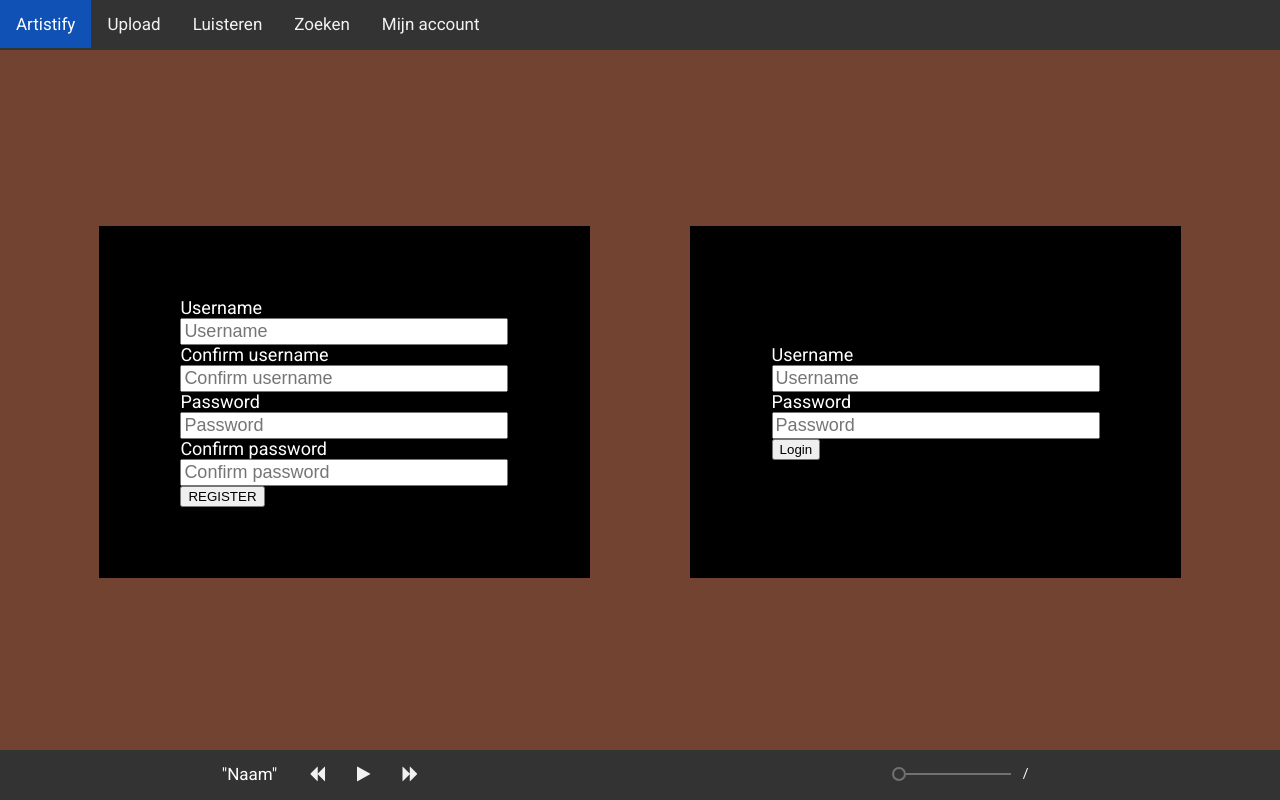
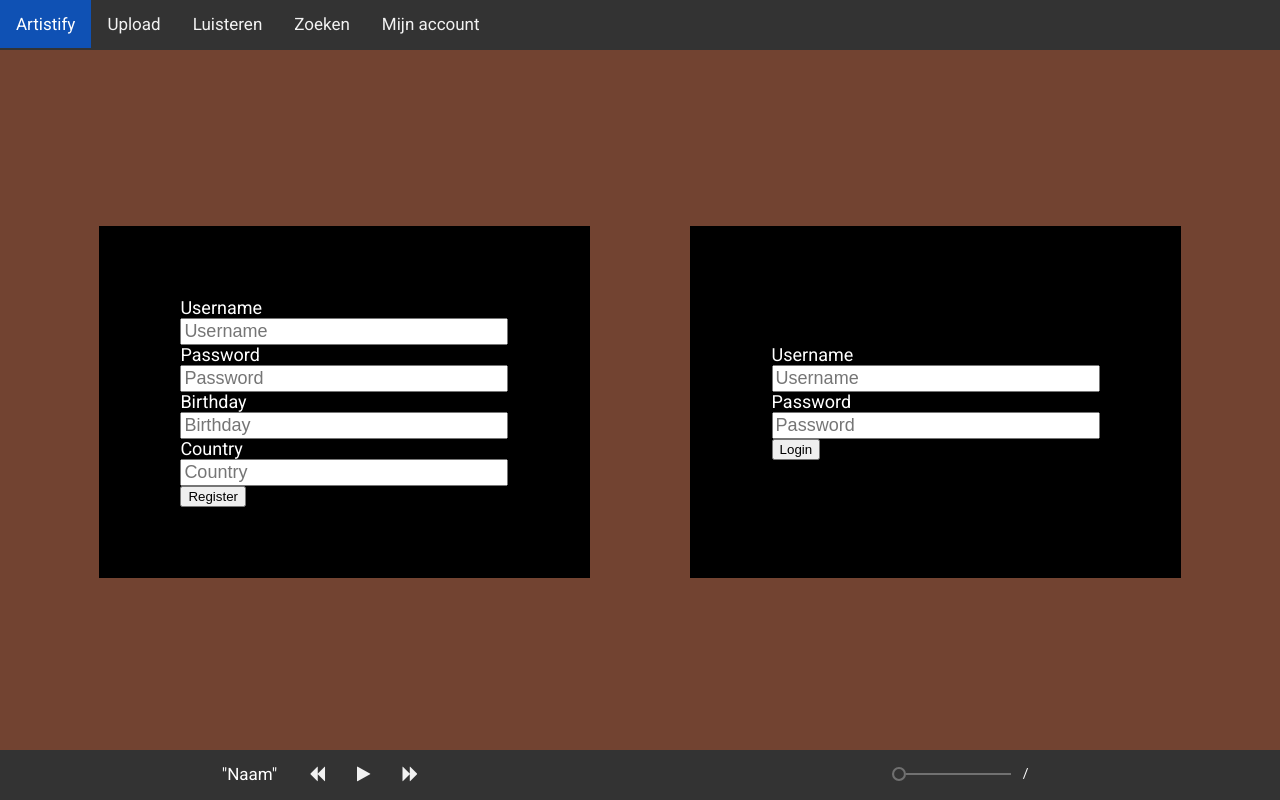
Before and after one commit to JosDJ/Project-2.4, an Angular app in the folder frontend/: page /login in a window 1280 px wide. Built offline with nearby package versions, Linux system fonts and the light colour scheme.

Commit message:
frontend registratie, nog niet af!

```diff
--- a/frontend/src/app/loginscreen/login/login.component.html
+++ b/frontend/src/app/loginscreen/login/login.component.html
@@ -15,19 +15,7 @@
             </mat-grid-tile>
             <mat-grid-tile class="bottombar" colspan="5" rowspan="10" [style.background]="'black'">
                 <div>
-                    <label class="item">Username </label>
-                    <input class="item" type="username" placeholder="Username" required>
-                    <br>
-                    <label class="item">Confirm username </label>
-                    <input class="item" type="username" placeholder="Confirm username" required>
-                    <br>
-                    <label class="item">Password </label>
-                    <input class="item" type="password" placeholder="Password" required>
-                    <br>
-                    <label class="item">Confirm password </label>
-                    <input class="item" type="password" placeholder="Confirm password" required>
-                    <br>
-                    <button class="registerbutton">REGISTER</button>
+                    <app-register></app-register>
                 </div>
             </mat-grid-tile>
             <mat-grid-tile class="bottombar" colspan="1" rowspan="10" >
--- a/frontend/src/app/loginscreen/loginscreen.module.ts
+++ b/frontend/src/app/loginscreen/loginscreen.module.ts
@@ -3,10 +3,11 @@ import { CommonModule } from '@angular/common';
 import { LoginComponent } from './login/login.component';
 import { MatGridListModule } from '@angular/material/grid-list';
 import { ReactiveFormsModule } from '@angular/forms';
-
+import {RegisterComponent} from './register/register.component';
 @NgModule({
   declarations: [
-    LoginComponent
+    LoginComponent,
+    RegisterComponent
   ],
   exports: [
     LoginComponent
--- /dev/null
+++ b/frontend/src/app/loginscreen/register/register.component.css
@@ -0,0 +1,30 @@
+.loginscreen {
+  height: calc(100vh - 6rem);
+  /* background-color: rgb(114, 67, 49); */
+}
+
+html, body {
+  height: 100%;
+  margin: 0;
+}
+
+.mygridlist {
+  height: 100%;
+  position: relative;
+}
+
+label {
+  color: white;
+  width: 25vw;
+  display: block;
+  font-size: large
+}
+
+input {
+  font-size: large;
+  width: 25vw;
+}
+
+.hide {
+  display: none;
+}
--- /dev/null
+++ b/frontend/src/app/loginscreen/register/register.component.html
@@ -0,0 +1,43 @@
+<div>
+  <div [style.color]="'white'" *ngIf="error" class="alert alert-danger">{{error}}</div>
+  <form [formGroup]="registerForm" (ngSubmit)="onSubmit()">
+    <div class="form-group">
+      <label for="username">Username</label>
+      <input type="text" placeholder="Username" formControlName="username" class="form-control"
+             [ngClass]="{ 'is-invalid': submitted && f.username.errors }"/>
+      <div *ngIf="submitted && f.username.errors" class="invalid-feedback">
+        <div [style.color]="'white'" *ngIf="f.username.errors.required">Username is required</div>
+      </div>
+    </div>
+    <div class="form-group">
+      <label for="password">Password</label>
+      <input type="password" placeholder="Password" formControlName="password" class="form-control"
+             [ngClass]="{ 'is-invalid': submitted && f.password.errors }"/>
+      <div *ngIf="submitted && f.password.errors" class="invalid-feedback">
+        <div [style.color]="'white'" *ngIf="f.password.errors.required">Password is required</div>
+      </div>
+    </div>
+    <div class="form-group">
+      <label for="birthday">Birthday</label>
+      <input type="text" placeholder="Birthday" formControlName="birthday" class="form-control"
+             [ngClass]="{ 'is-invalid': submitted && f.birthday.errors }"/>
+      <div *ngIf="submitted && f.birthday.errors" class="invalid-feedback">
+        <div [style.color]="'white'" *ngIf="f.birthday.errors.required">Birthday is required</div>
+      </div>
+    </div>
+    <div class="form-group">
+      <label for="country">Country</label>
+      <input type="text" placeholder="Country" formControlName="country" class="form-control"
+             [ngClass]="{ 'is-invalid': submitted && f.country.errors }"/>
+      <div *ngIf="submitted && f.country.errors" class="invalid-feedback">
+        <div [style.color]="'white'" *ngIf="f.country.errors.required">Country is required</div>
+      </div>
+    </div>
+    <div class="form-group">
+      <button [disabled]="loading" class="btn btn-primary">
+        <span href="" *ngIf="loading" class="spinner-border spinner-border-sm mr-1"></span>
+        Register
+      </button>
+    </div>
+  </form>
+</div>
--- /dev/null
+++ b/frontend/src/app/loginscreen/register/register.component.ts
@@ -0,0 +1,77 @@
+import { Component, OnInit } from '@angular/core';
+import {FormBuilder, FormGroup, Validators} from '@angular/forms';
+import {ActivatedRoute, Router} from '@angular/router';
+import {AuthService} from '../../services';
+import {HttpClient} from '@angular/common/http';
+
+@Component({
+  selector: 'app-register',
+  templateUrl: './register.component.html',
+  styleUrls: ['./register.component.css']
+})
+export class RegisterComponent implements OnInit {
+  registerForm!: FormGroup;
+  returnUrl !: string;
+  submitted = false;
+  error!: string;
+  loading = false;
+
+  constructor(
+    private formBuilder: FormBuilder,
+    private route: ActivatedRoute,
+    private router: Router,
+    private authService: AuthService,
+    private http: HttpClient
+  ) {}
+
+  ngOnInit(): void {
+    this.registerForm = this.formBuilder.group({
+      username: ['', Validators.required],
+      password: ['', Validators.required],
+      country: ['', Validators.required],
+      birthday: ['', Validators.required]
+    });
+
+    // get return url from route parameters or default to '/'
+    this.returnUrl = this.route.snapshot.queryParams.returnUrl || '/';
+
+    // redirect if user is already logged in
+    if (this.authService.isLoggedIn()) {
+      this.router.navigate(['/']);
+    }
+  }
+
+  // tslint:disable-next-line:typedef
+  get f(){
+    return this.registerForm.controls;
+  }
+
+  // tslint:disable-next-line:typedef
+  onSubmit(){
+    this.submitted = true;
+    // stop here if form is invalid
+    if (this.registerForm.invalid){
+      console.log('invalid registerform');
+      return;
+    }
+    this.loading = true;
+    this.authService
+      .register(this.f.username.value, this.f.password.value, this.f.birthday.value, this.f.country.value)
+      .subscribe(
+        /*(data) => {
+        if (this.authService.isLoggedIn()) {
+          this.router.navigate([this.returnUrl]);
+      }
+    },
+        (error) => {
+        this.error = error;
+        this.loading = false;
+        this.error = 'Registration failed, please try again';
+        }*/
+        res => console.log(res),
+        err => console.log(err)
+    );
+  }
+
+
+}
--- a/frontend/src/app/services/auth.service.ts
+++ b/frontend/src/app/services/auth.service.ts
@@ -54,4 +54,21 @@ export class AuthService {
   logout(): void {
     localStorage.removeItem('token');
   }
+
+  register(username: string, password: string, birthday: string, country: string): Observable<any>{
+    const httpOptions = {
+      headers: new HttpHeaders({
+        'Content-Type': 'application/x-www-form-urlencoded',
+      }),
+    };
+    const postBody = {
+      _username: username,
+      _password: password,
+      _birthday: birthday,
+      _country: country
+    };
+    const result = this.http.post<any>(`${environment.apiUrl}/register`, postBody, httpOptions);
+    result.subscribe(data => this.setToken(data));
+    return result;
+  }
 }
```
Also changed, not shown: 1 other file (tests, documents, lock files or other folders).
